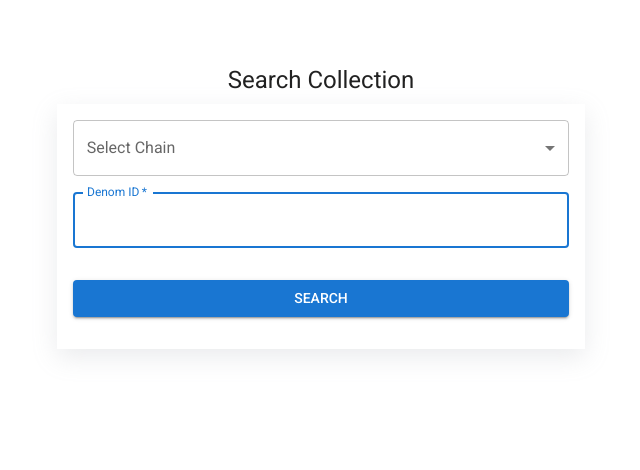
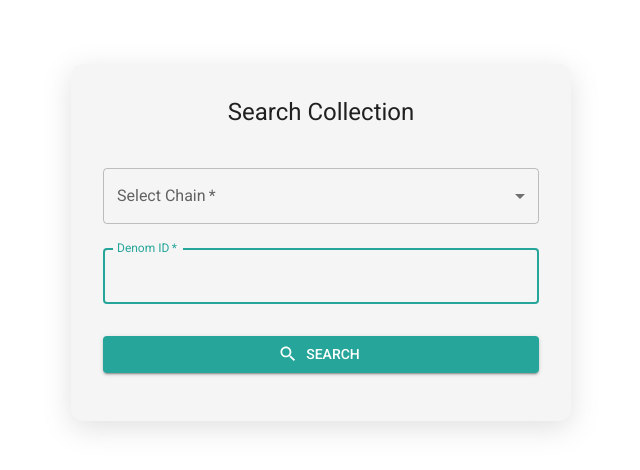
Before and after one commit to arifintahu/gon-showcase, a Next.js app: page / in a window 1280 px wide. Shown: the top 470 px of the page, without its empty margins (319-959 px from the left). Built offline with nearby package versions, Linux system fonts and the light colour scheme.

Commit message:
style: update home

```diff
--- a/package.json
+++ b/package.json
@@ -17,6 +17,7 @@
     "@emotion/react": "^11.10.6",
     "@emotion/styled": "^11.10.6",
     "@mui/icons-material": "^5.11.11",
+    "@mui/lab": "^5.0.0-alpha.123",
     "@mui/material": "^5.11.13",
     "@types/node": "18.15.3",
     "@types/react": "18.0.28",
--- a/src/pages/_app.tsx
+++ b/src/pages/_app.tsx
@@ -1,3 +1,4 @@
+import '@/styles/globals.css'
 import type { AppProps } from 'next/app'
 import { ThemeProvider } from '@mui/material/styles'
 import CssBaseline from '@mui/material/CssBaseline'
--- a/src/pages/index.tsx
+++ b/src/pages/index.tsx
@@ -13,6 +13,8 @@ import {
   MenuItem,
   Alert,
 } from '@mui/material'
+import LoadingButton from '@mui/lab/LoadingButton'
+import SearchIcon from '@mui/icons-material/Search'
 import chains from '@/data/chains.json'
 import { getChainById } from '@/helpers'
 import { getCollection } from '@/rpc'
@@ -22,8 +24,13 @@ export default function Home() {
   const [chainId, setChainId] = useState('')
   const [denomId, setDenomId] = useState('')
   const [isNotFound, setIsNotFound] = useState(false)
+  const [loading, setLoading] = useState(false)
+  const [isErrorChain, setIsErrorChain] = useState(false)
+  const [isErrorDenom, setIsErrorDenom] = useState(false)
+  const [msgErrorChain, setMsgErrorChain] = useState('')
+  const [msgErrorDenom, setMsgErrorDenom] = useState('')
 
-  const handleChain = (event: SelectChangeEvent) => {
+  const handleChain = (event: any) => {
     setChainId(event.target.value as string)
   }
 
@@ -33,7 +40,7 @@ export default function Home() {
 
   const handleSearch = async (event: any) => {
     event.preventDefault()
-    setIsNotFound(false)
+    if (validate()) {
       const chain = getChainById(chainId)
 
       if (chain) {
@@ -50,9 +57,34 @@ export default function Home() {
         } else {
           setIsNotFound(true)
         }
+      }
+    }
+    setLoading(false)
+  }
+
+  const validate = (): Boolean => {
+    setIsNotFound(false)
+    setLoading(true)
+    setIsErrorChain(!chainId.length)
+    setIsErrorDenom(!denomId.length)
+
+    if (isErrorChain) {
+      setMsgErrorChain('Please select chain')
     } else {
-      alert('Chain is undefined')
+      setMsgErrorChain('')
     }
+
+    if (isErrorDenom) {
+      setMsgErrorDenom('Denom ID can not be empty')
+    } else {
+      setMsgErrorDenom('')
+    }
+
+    if (isErrorChain || isErrorDenom) {
+      return false
+    }
+
+    return true
   }
 
   return (
@@ -72,34 +104,48 @@ export default function Home() {
             alignItems: 'center',
           }}
         >
-          <Typography component="h1" variant="h5">
+          <Box
+            component="form"
+            bgcolor="#f5f5f5"
+            noValidate
+            autoComplete="off"
+            sx={{
+              p: 4,
+              boxShadow: 'rgba(100, 100, 111, 0.2) 0px 7px 29px 0px',
+              borderRadius: 3,
+              minWidth: '500px',
+            }}
+            display="flex"
+            flexDirection="column"
+            alignItems="center"
+          >
+            <Typography
+              component="h1"
+              variant="h5"
+              sx={{
+                mb: 3,
+              }}
+            >
               Search Collection
             </Typography>
-          <Box
-            component="form"
-            noValidate
-            sx={{
-              p: 2,
-              mt: 1,
-              boxShadow: 'rgba(149, 157, 165, 0.2) 0px 8px 24px',
-            }}
-          >
-            <FormControl variant="outlined" fullWidth sx={{ minWidth: 200 }}>
-              <InputLabel id="chainid-label">Select Chain</InputLabel>
-              <Select
-                labelId="chainid-label"
-                id="chainid-select"
+            <TextField
+              margin="normal"
+              required
+              fullWidth
+              error={isErrorChain}
+              select
+              id="chain_id"
               value={chainId}
-                label="Chain ID"
+              label="Select Chain"
               onChange={handleChain}
+              helperText={msgErrorChain}
             >
               {chains.map((chain) => (
                 <MenuItem key={chain.id} value={chain.id}>
                   {chain.name}
                 </MenuItem>
               ))}
-              </Select>
-            </FormControl>
+            </TextField>
             <TextField
               margin="normal"
               required
@@ -111,18 +157,31 @@ export default function Home() {
               autoFocus
               onChange={handleDenom}
               value={denomId}
+              error={isErrorDenom}
+              helperText={msgErrorDenom}
             />
-            <Button
-              type="button"
+            <LoadingButton
+              onClick={handleSearch}
+              loading={loading}
+              loadingPosition="start"
+              startIcon={<SearchIcon />}
+              variant="contained"
               fullWidth
-              variant="contained"
-              sx={{ mt: 3, mb: 2 }}
-              onClick={handleSearch}
+              sx={{
+                mt: 3,
+                mb: 2,
+              }}
             >
-              Search
-            </Button>
+              <span>Search</span>
+            </LoadingButton>
             {isNotFound ? (
-              <Alert severity="error">Collection is not found!</Alert>
+              <Alert
+                sx={{ width: '100%', textAlign: 'center' }}
+                severity="error"
+                variant="outlined"
+              >
+                Collection is not found!
+              </Alert>
             ) : (
               <></>
             )}
--- a/src/styles/globals.css
+++ b/src/styles/globals.css
@@ -1,78 +1,3 @@
-:root {
-  --max-width: 1100px;
-  --border-radius: 12px;
-  --font-mono: ui-monospace, Menlo, Monaco, 'Cascadia Mono', 'Segoe UI Mono',
-    'Roboto Mono', 'Oxygen Mono', 'Ubuntu Monospace', 'Source Code Pro',
-    'Fira Mono', 'Droid Sans Mono', 'Courier New', monospace;
-
-  --foreground-rgb: 0, 0, 0;
-  --background-start-rgb: 214, 219, 220;
-  --background-end-rgb: 255, 255, 255;
-
-  --primary-glow: conic-gradient(
-    from 180deg at 50% 50%,
-    #16abff33 0deg,
-    #0885ff33 55deg,
-    #54d6ff33 120deg,
-    #0071ff33 160deg,
-    transparent 360deg
-  );
-  --secondary-glow: radial-gradient(
-    rgba(255, 255, 255, 1),
-    rgba(255, 255, 255, 0)
-  );
-
-  --tile-start-rgb: 239, 245, 249;
-  --tile-end-rgb: 228, 232, 233;
-  --tile-border: conic-gradient(
-    #00000080,
-    #00000040,
-    #00000030,
-    #00000020,
-    #00000010,
-    #00000010,
-    #00000080
-  );
-
-  --callout-rgb: 238, 240, 241;
-  --callout-border-rgb: 172, 175, 176;
-  --card-rgb: 180, 185, 188;
-  --card-border-rgb: 131, 134, 135;
-}
-
-@media (prefers-color-scheme: dark) {
-  :root {
-    --foreground-rgb: 255, 255, 255;
-    --background-start-rgb: 0, 0, 0;
-    --background-end-rgb: 0, 0, 0;
-
-    --primary-glow: radial-gradient(rgba(1, 65, 255, 0.4), rgba(1, 65, 255, 0));
-    --secondary-glow: linear-gradient(
-      to bottom right,
-      rgba(1, 65, 255, 0),
-      rgba(1, 65, 255, 0),
-      rgba(1, 65, 255, 0.3)
-    );
-
-    --tile-start-rgb: 2, 13, 46;
-    --tile-end-rgb: 2, 5, 19;
-    --tile-border: conic-gradient(
-      #ffffff80,
-      #ffffff40,
-      #ffffff30,
-      #ffffff20,
-      #ffffff10,
-      #ffffff10,
-      #ffffff80
-    );
-
-    --callout-rgb: 20, 20, 20;
-    --callout-border-rgb: 108, 108, 108;
-    --card-rgb: 100, 100, 100;
-    --card-border-rgb: 200, 200, 200;
-  }
-}
-
 * {
   box-sizing: border-box;
   padding: 0;
@@ -82,26 +7,15 @@
 html,
 body {
   max-width: 100vw;
+  min-height: 100vh;
   overflow-x: hidden;
 }
 
 body {
-  color: rgb(var(--foreground-rgb));
-  background: linear-gradient(
-      to bottom,
-      transparent,
-      rgb(var(--background-end-rgb))
-    )
-    rgb(var(--background-start-rgb));
+  background-color: #eceff1;
 }
 
 a {
   color: inherit;
   text-decoration: none;
 }
-
-@media (prefers-color-scheme: dark) {
-  html {
-    color-scheme: dark;
-  }
-}
--- a/src/theme.ts
+++ b/src/theme.ts
@@ -1,5 +1,6 @@
 import { Roboto } from 'next/font/google'
 import { createTheme } from '@mui/material/styles'
+import { teal } from '@mui/material/colors'
 
 export const roboto = Roboto({
   weight: ['300', '400', '500', '700'],
@@ -12,6 +13,9 @@ export const roboto = Roboto({
 const theme = createTheme({
   palette: {
     mode: 'light',
+    primary: {
+      main: teal[400],
+    },
   },
   typography: {
     fontFamily: roboto.style.fontFamily,
```
Also changed, not shown: 1 other file (tests, documents, lock files or other folders). Lines whose indentation alone changed are shown as unchanged.
